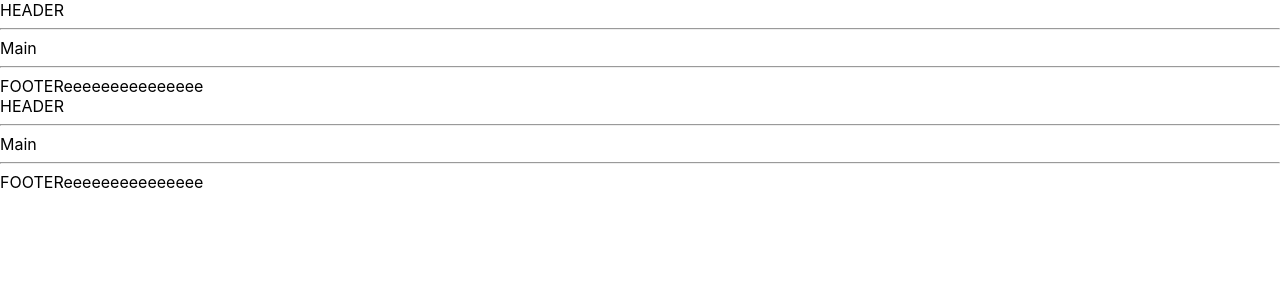
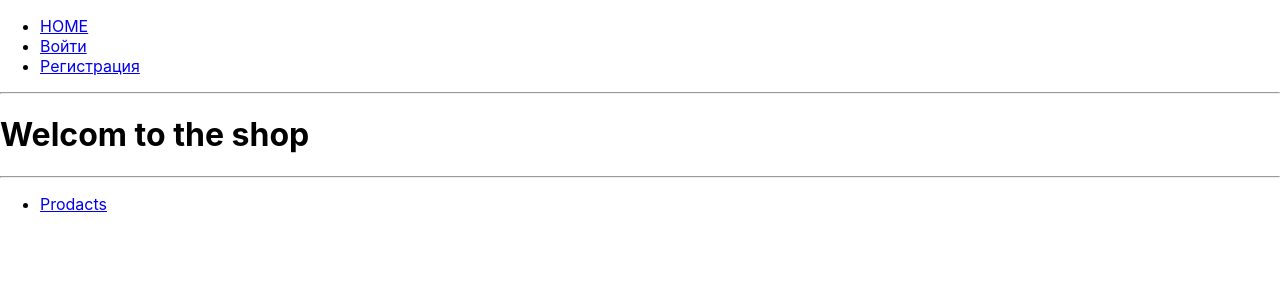
Before and after one commit to ASKqqq/DogShop, a React (Create React App) app: page / in a window 1280 px wide. Shown: the top 300 px of the page. Built offline with nearby package versions, Linux system fonts and the light colour scheme.

Commit message:
add pages

```diff
--- a/src/App.jsx
+++ b/src/App.jsx
@@ -1,15 +1,16 @@
 /* eslint-disable react/react-in-jsx-scope */
+// eslint-disable-next-line import/no-extraneous-dependencies
+import { Outlet } from 'react-router-dom'
 import './App.css'
 import { Footer } from './components/Footer/Footer'
 import { Header } from './components/Header/Header'
-import { Main } from './components/Main/Main'
 
 function App() {
   return (
     <>
       <Header />
       <hr />
-      <Main />
+      <Outlet />
       <hr />
       <Footer />
     </>
--- a/src/components/Footer/Footer.jsx
+++ b/src/components/Footer/Footer.jsx
@@ -1,3 +1,14 @@
+// eslint-disable-next-line import/no-extraneous-dependencies
+import { Link } from 'react-router-dom'
+
 export const Footer = () => (
-  <footer>FOOTEReeeeeeeeeeeeeee</footer>
+  <footer>
+    <nav>
+      <ul>
+        <li>
+          <Link to="/products">Prodacts</Link>
+        </li>
+      </ul>
+    </nav>
+  </footer>
 )
--- a/src/components/Header/Header.jsx
+++ b/src/components/Header/Header.jsx
@@ -1,3 +1,20 @@
+// eslint-disable-next-line import/no-extraneous-dependencies
+import { Link } from 'react-router-dom'
+
 export const Header = () => (
-  <header>HEADER</header>
+  <header>
+    <nav>
+      <ul>
+        <li>
+          <Link to="/">HOME</Link>
+        </li>
+        <li>
+          <Link to="/signin">Войти</Link>
+        </li>
+        <li>
+          <Link to="/signup">Регистрация</Link>
+        </li>
+      </ul>
+    </nav>
+  </header>
 )
--- a/src/components/Main/Main.jsx
+++ b/src/components/Main/Main.jsx
@@ -1 +1 @@
-export const Main = () => <main>Main</main>
+export const Main = () => <h1>Welcom to the shop</h1>
--- /dev/null
+++ b/src/components/Pages/AutentificationPage/AutentificationPage.jsx
@@ -0,0 +1 @@
+export const AutentificationPage = () => <h1>FORM Autentification</h1>
--- /dev/null
+++ b/src/components/Pages/ProductsPage/ProductsPage.jsx
@@ -0,0 +1 @@
+export const ProductsPage = () => <h1>This page will have products</h1>
--- /dev/null
+++ b/src/components/Pages/RegistrationPage/RegistrationPage.jsx
@@ -0,0 +1 @@
+export const RegistrationPage = () => <h1>FORM Registration</h1>
--- a/src/index.js
+++ b/src/index.js
@@ -4,11 +4,33 @@ import './index.css'
 // eslint-disable-next-line import/no-extraneous-dependencies
 import { createBrowserRouter, RouterProvider } from 'react-router-dom'
 import App from './App'
+import { ProductsPage } from './components/Pages/ProductsPage/ProductsPage'
+import { RegistrationPage } from './components/Pages/RegistrationPage/RegistrationPage'
+import { AutentificationPage } from './components/Pages/AutentificationPage/AutentificationPage'
+import { Main } from './components/Main/Main'
 
 const router = createBrowserRouter([
   {
     path: '/',
     element: <App />,
+    children: [
+      {
+        index: true,
+        element: <Main />,
+      },
+      {
+        path: 'products',
+        element: <ProductsPage />,
+      },
+      {
+        path: 'signup',
+        element: <RegistrationPage />,
+      },
+      {
+        path: 'signin',
+        element: <AutentificationPage />,
+      },
+    ],
   },
 ])
 
@@ -16,6 +38,5 @@ const root = ReactDOM.createRoot(document.getElementById('root'))
 root.render(
   <React.StrictMode>
     <RouterProvider router={router} />
-    <App />
   </React.StrictMode>,
 )
```
